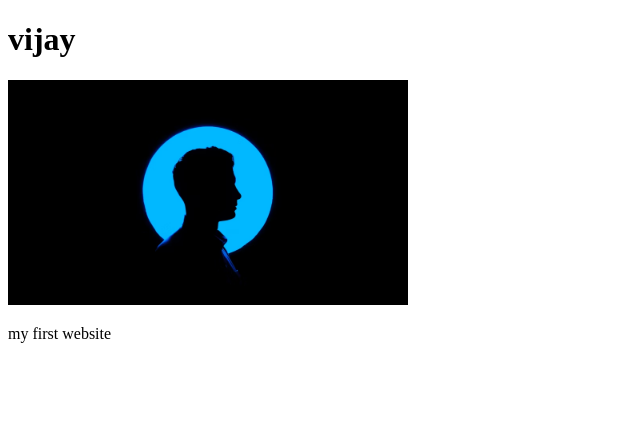
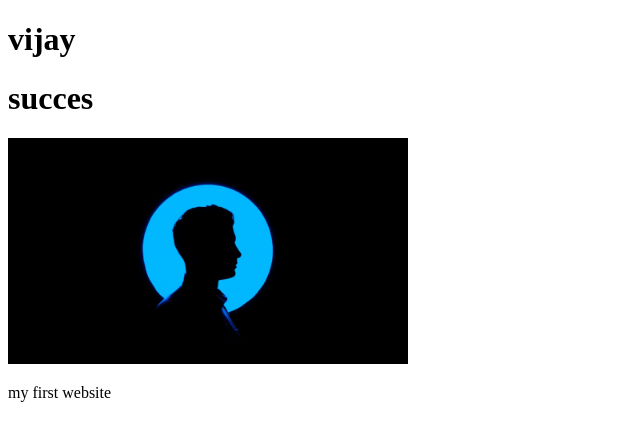
Before and after one commit to vijay070705/new3-vet, a plain HTML site: page index.html in a window 1280 px wide. Shown: the whole page, without its empty margins (0-640 px from the left). Drawn offline with Linux system fonts and the light colour scheme.

Commit message:
added new name

```diff
--- a/index.html
+++ b/index.html
@@ -7,6 +7,7 @@
 </head>
 <body>
     <h1>vijay</h1>
+    <h1>succes</h1>
     <img width="400" src="profile.avif" alt="">
     <p>my first website</p>
 
```
